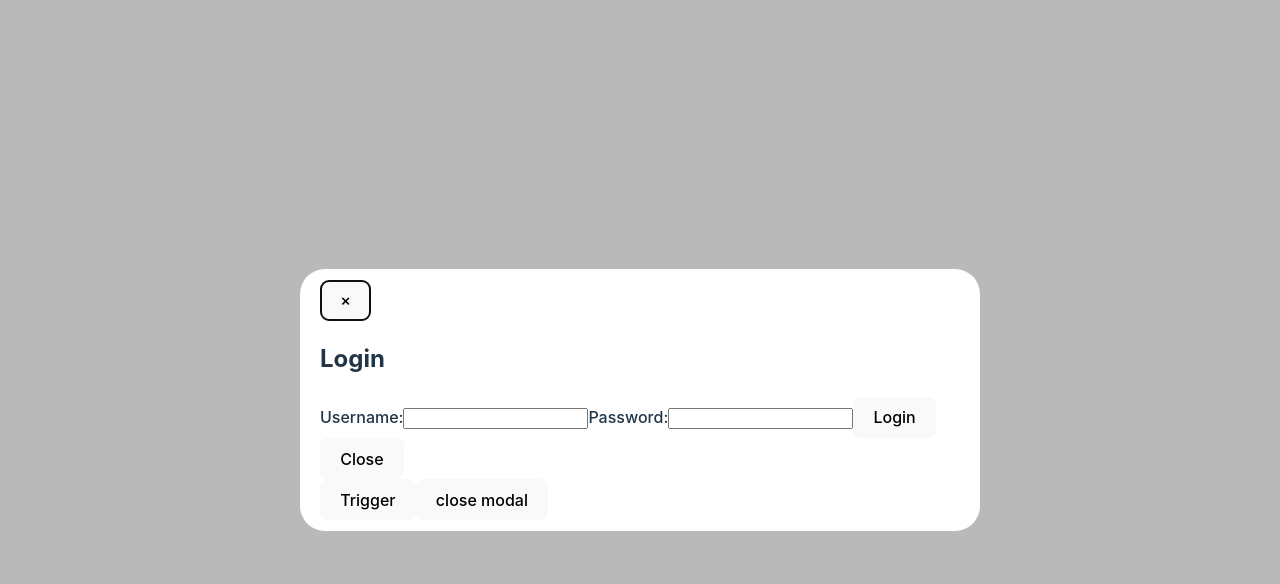
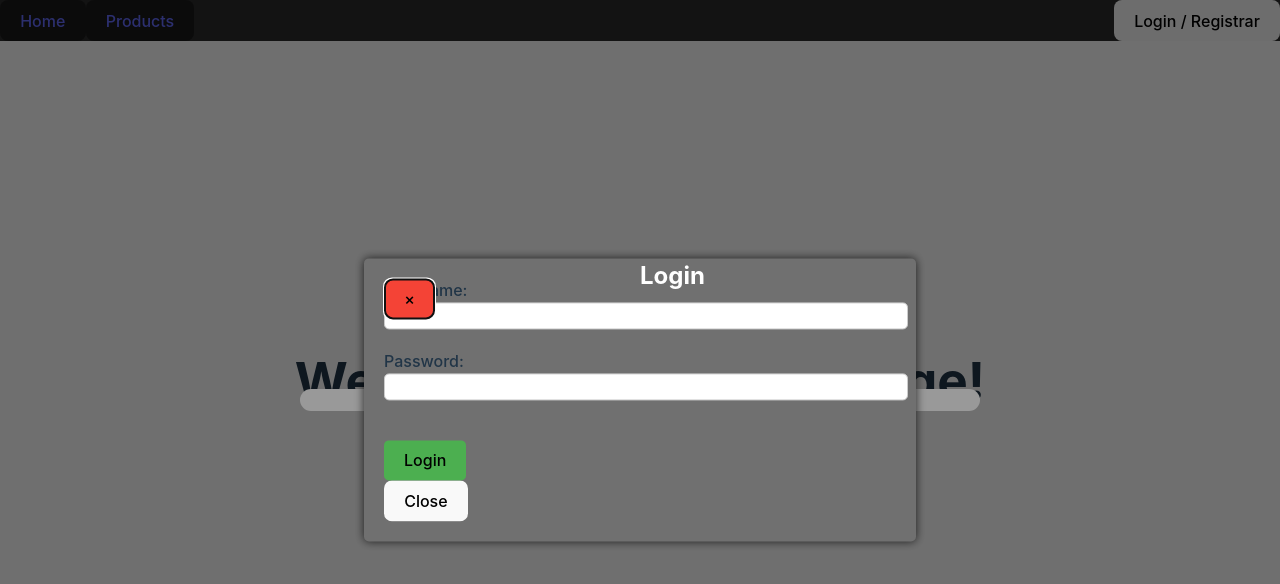
Before and after one commit to EliasEnns/Front-End---Projeto-Final, a React (Vite) app in the folder react/: page / in a window 1280 px wide. Both pictures are taken after a click on the button "Login / Registrar". Shown: the top 584 px of the page. Built offline with nearby package versions, Linux system fonts and the light colour scheme.

Commit message:
Agora o Popup importa o CSS direito, CSS ainda ta cagado, mas agora é só arrumar

```diff
--- a/react/src/App.jsx
+++ b/react/src/App.jsx
@@ -13,15 +13,10 @@ function App() {
 
   return (
     <>
+
       <NavBar />
 
-      <div >
-
       <Outlet />
-      </div>
-
-
-      <p>Merda</p>
 
 
     </>
--- a/react/src/components/LoginPopup.css
+++ b/react/src/components/Login.css
@@ -10,7 +10,7 @@
     }
 
     .popup-inner {
-    background-color: white;
+    background-color: rgb(112, 112, 112);
     position: absolute;
     left: 50%;
     top: 50%;
@@ -22,7 +22,14 @@
     }
 
     .popup-inner h2 {
+    color:#ffffff;
     margin-top: 0;
+    }
+    .popup-inner h2[type='title'] {
+    color:#ffffff;
+    position: absolute;
+    left: 50%;
+    top: 0;
     }
 
     .popup-inner label {
@@ -41,7 +48,7 @@
     .popup-inner button[type="submit"],
     .popup-inner button[type="button"] {
     background-color: #4CAF50;
-    color: white;
+    color: rgb(0, 0, 0);
     border: none;
     padding: 10px 20px;
     text-align: center;
@@ -73,12 +80,20 @@
 
     .popup-inner button[type="submit"]:disabled {
     background-color: #bfbfbf;
-    color: #ffffff;
+    color: #000000;
     cursor: not-allowed;
     }
 
     .popup-inner button[type="button"]:disabled {
     background-color: #bfbfbf;
-    color: #ffffff;
+    color: #000000;
     cursor: not-allowed;
     }
+
+    .popup-inner button[type="close"] {
+        margin-top: 20px;
+        background-color: #f44336;
+        position: absolute;
+        left: 1;
+        top: 0;
+        }
--- a/react/src/components/Login.jsx
+++ b/react/src/components/Login.jsx
@@ -1,6 +1,12 @@
 import React from 'react';
 import { useState } from 'react';
 import Popup from 'reactjs-popup';
+import './Login.css';
+
+
+
+
+
 
 function Login(props) {
   const [username, setUsername] = useState('');
@@ -11,7 +17,6 @@ function Login(props) {
     // Code to handle login goes here
     props.toggle();
   }
-
   return (
     <Popup
       trigger={<button className="button"> Login / Registrar </button>}
@@ -19,50 +24,32 @@ function Login(props) {
       nested
     >
       {close => (
-        <div className="modal">
-          <button className="close" onClick={close}>
+        <div className="popup">
+          <div className="popup-inner">
+            <div>
+            <button type='close' onClick={close}>
               ×
             </button>
-
-          <h2>Login</h2>
-
+            <h2 type='title' >Login</h2>
+            </div>
             <div className="content">
-
               <form onSubmit={handleLogin}>
+                <div>
                   <label>
                     Username:
                     <input type="text" value={username} onChange={e => setUsername(e.target.value)} />
                   </label>
+                </div>
+                <div>
                   <label>
                     Password:
                     <input type="password" value={password} onChange={e => setPassword(e.target.value)} />
                   </label>
+                </div>
                 <button type="submit">Login</button>
               </form>
               <button onClick={props.toggle}>Close</button>
             </div>
-          <div className="actions">
-            <Popup
-              trigger={<button className="button"> Trigger </button>}
-              position="top center"
-              nested
-            >
-              <span>
-                Lorem ipsum dolor sit amet, consectetur adipisicing elit. Beatae
-                magni omnis delectus nemo, maxime molestiae dolorem numquam
-                mollitia, voluptate ea, accusamus excepturi deleniti ratione
-                sapiente! Laudantium, aperiam doloribus. Odit, aut.
-              </span>
-            </Popup>
-            <button
-              className="button"
-              onClick={() => {
-                console.log('modal closed ');
-                close();
-              }}
-            >
-              close modal
-            </button>
           </div>
         </div>
       )}
--- /dev/null
+++ b/react/src/components/NavBar.css
@@ -0,0 +1,36 @@
+.NavBar {
+    background-color: #2c2c2c;
+    display: flex;
+    position: fixed;
+    top: 0;
+    left: 0;
+    width: 100%;
+}
+
+.NavButtons {
+        display: flex;
+        justify-content: center;
+        align-items: center;
+        position: absolute;
+        top: 50%;
+        left: 50%;
+        transform: translate(-50%, -50%);
+}
+
+.NavButton {
+    border-radius: 8px;
+    border: 1px solid transparent;
+    padding: 0.6em 1.2em;
+    font-size: 1em;
+    font-weight: 500;
+    font-family: inherit;
+    background-color: #1a1a1a;
+    cursor: pointer;
+    transition: border-color 0.25s;
+}
+
+.Login {
+    position: absolute;
+    right: 0;
+    justify-content: flex-end;
+}
--- a/react/src/components/NavBar.jsx
+++ b/react/src/components/NavBar.jsx
@@ -1,13 +1,17 @@
 import { Link } from 'react-router-dom';
-
+import './NavBar.css'
 import Login from './Login'
 
 function NavBar() {
     return (
-        <div>
-            <span style={{padding: '10px'}}><Link to="/Home">Home</Link></span>
-            <span style={{padding: '10px'}}><Link to="/Products">Products</Link></span>
-            <Login/>
+        <div className='NavBar'>
+            <div classname='NavButtons'>
+            <button className='NavButton'><Link to="/">Home</Link></button>
+            <button className='NavButton'><Link to="/Products">Products</Link></button>
+            </div>
+
+            <div className='Login'><Login/></div>
+
 
         </div>
     );
```
Also changed, not shown: react/src/main.jsx (+3 -5 lines), react/src/routes/Home.jsx (renamed from react/src/components/Home.jsx), react/src/routes/Products.jsx (renamed from react/src/components/Products.jsx). Lines whose indentation alone changed are shown as unchanged.
